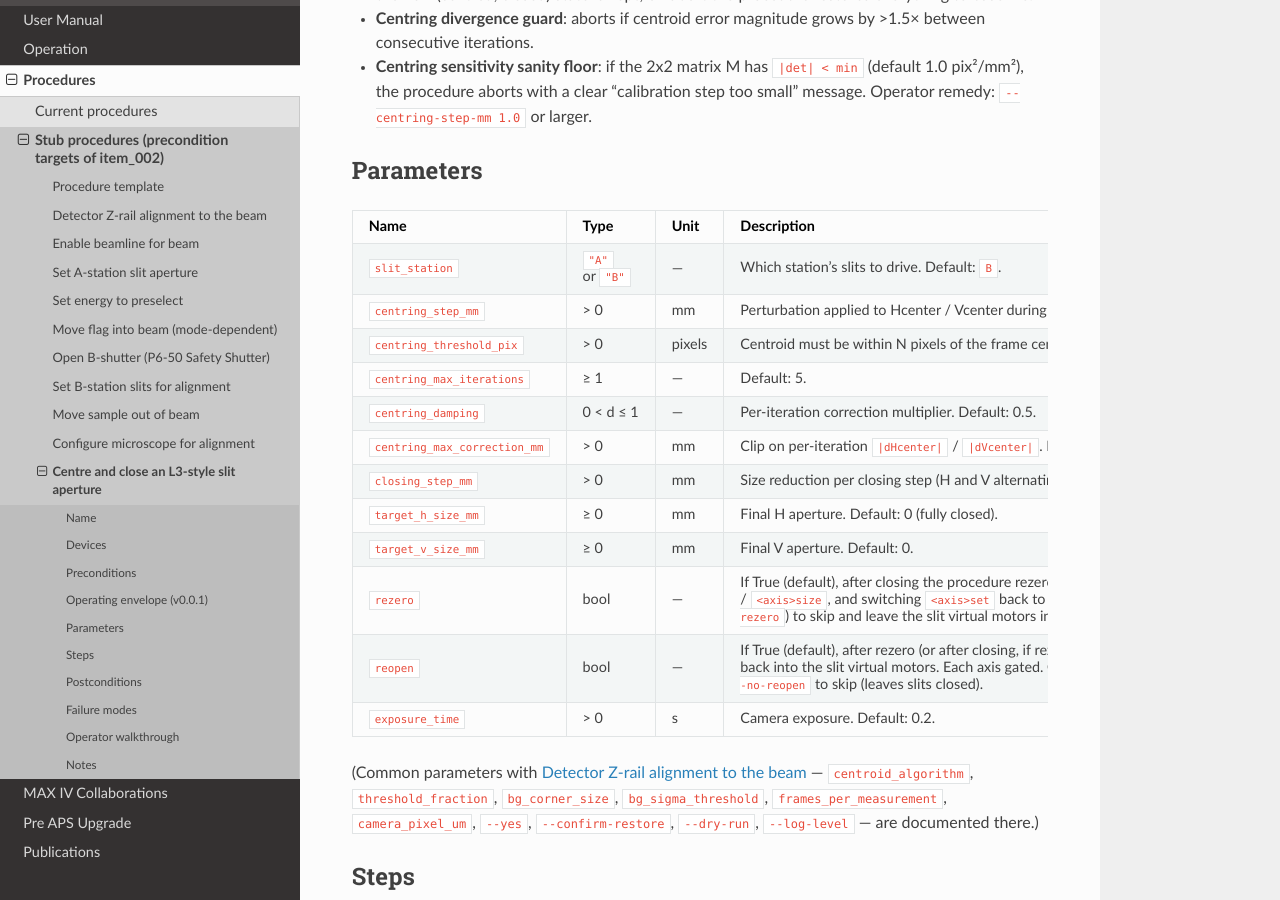
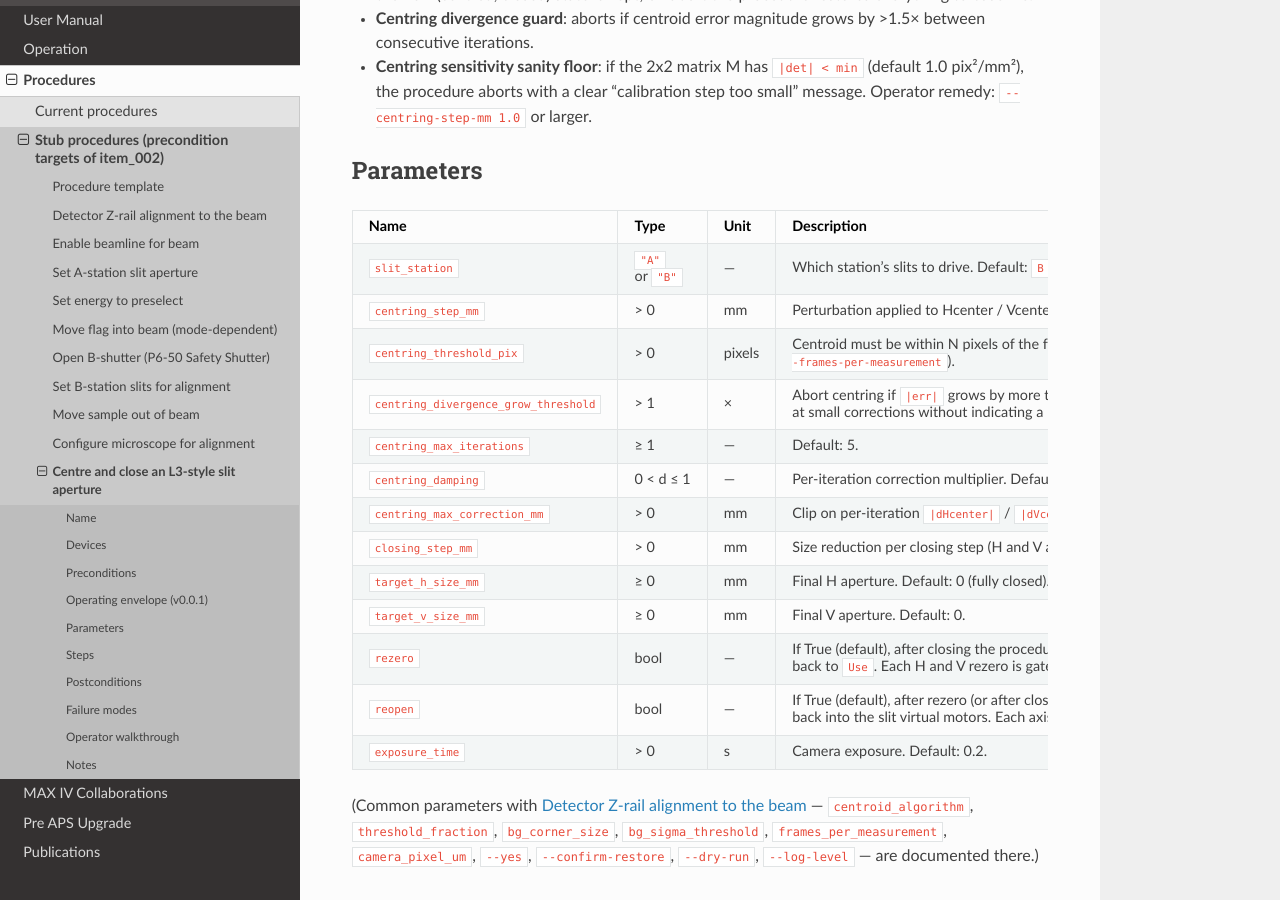
Before and after one commit to xray-imaging/2bm-docs, a Sphinx documentation site: the page built from docs/source/procedures/item_011.rst, in a window 1280 px wide and 900 px high, scrolled down 1308 px. Built offline with Sphinx 7.4.7 and the Read the Docs theme 3.1.0, drawn with Linux system fonts in a browser that asks for light colours; the version number could not be read and is left out.

Commit message:
docs(procedures): relaxed centring defaults match procedure

```diff
--- a/docs/source/procedures/item_011.rst
+++ b/docs/source/procedures/item_011.rst
@@ -118,7 +118,18 @@
      - > 0
      - pixels
      - Centroid must be within N pixels of the frame centre in
-       both axes to declare centring converged. Default: 5.
+       both axes to declare centring converged. Default: 15
+       (at the COM noise floor on 2-BM-B's multilayer-stripe
+       images; tightening below ~15 pix requires frame averaging
+       via ``--frames-per-measurement``).
+   * - ``centring_divergence_grow_threshold``
+     - > 1
+     - ×
+     - Abort centring if ``|err|`` grows by more than this
+       factor between iterations. Default: 2.0 (looser than
+       :doc:`item_002`'s 1.5× because COM noise on slit-edge
+       images can briefly bump ``|err|`` at small corrections
+       without indicating a real failure).
    * - ``centring_max_iterations``
      - ≥ 1
      - —
```
